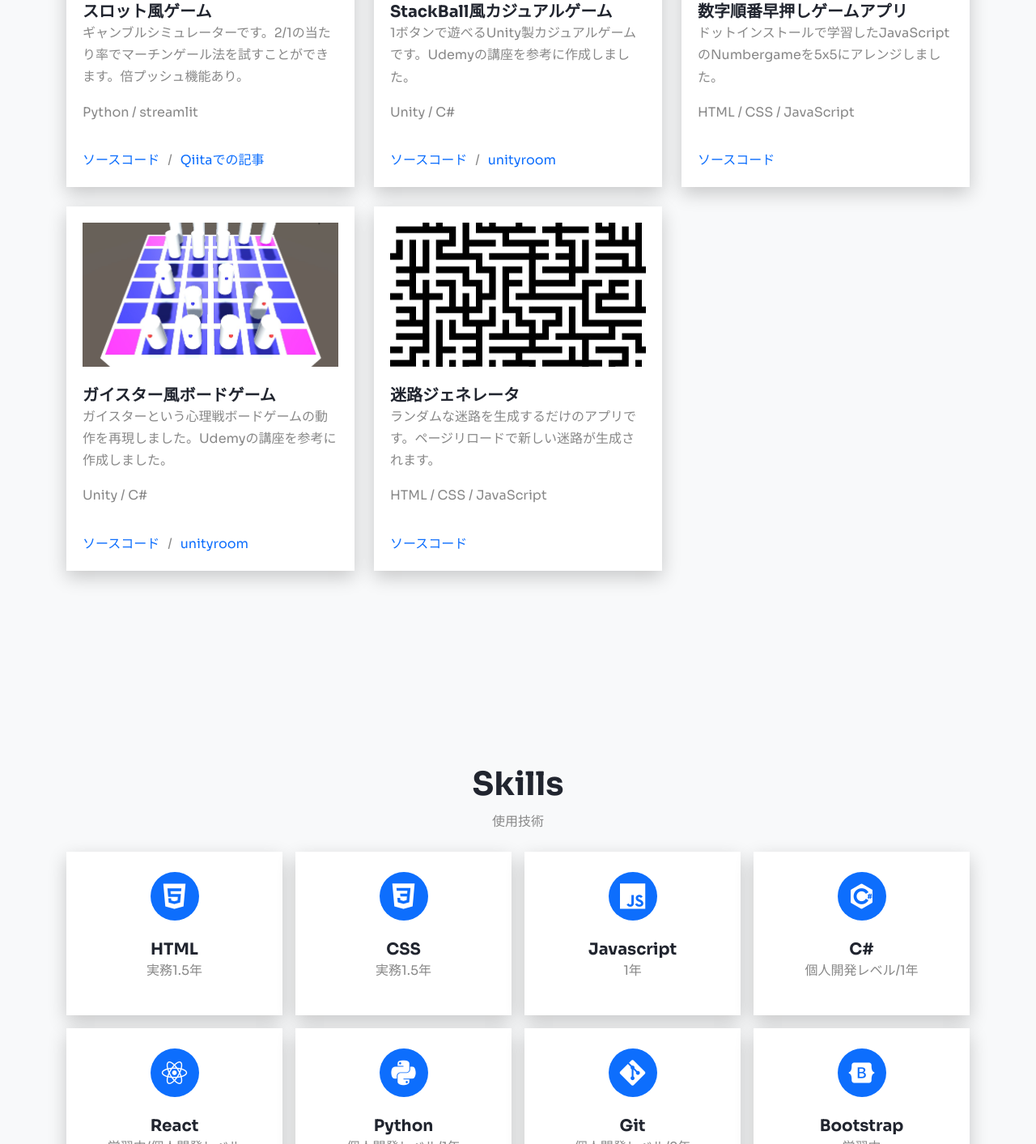
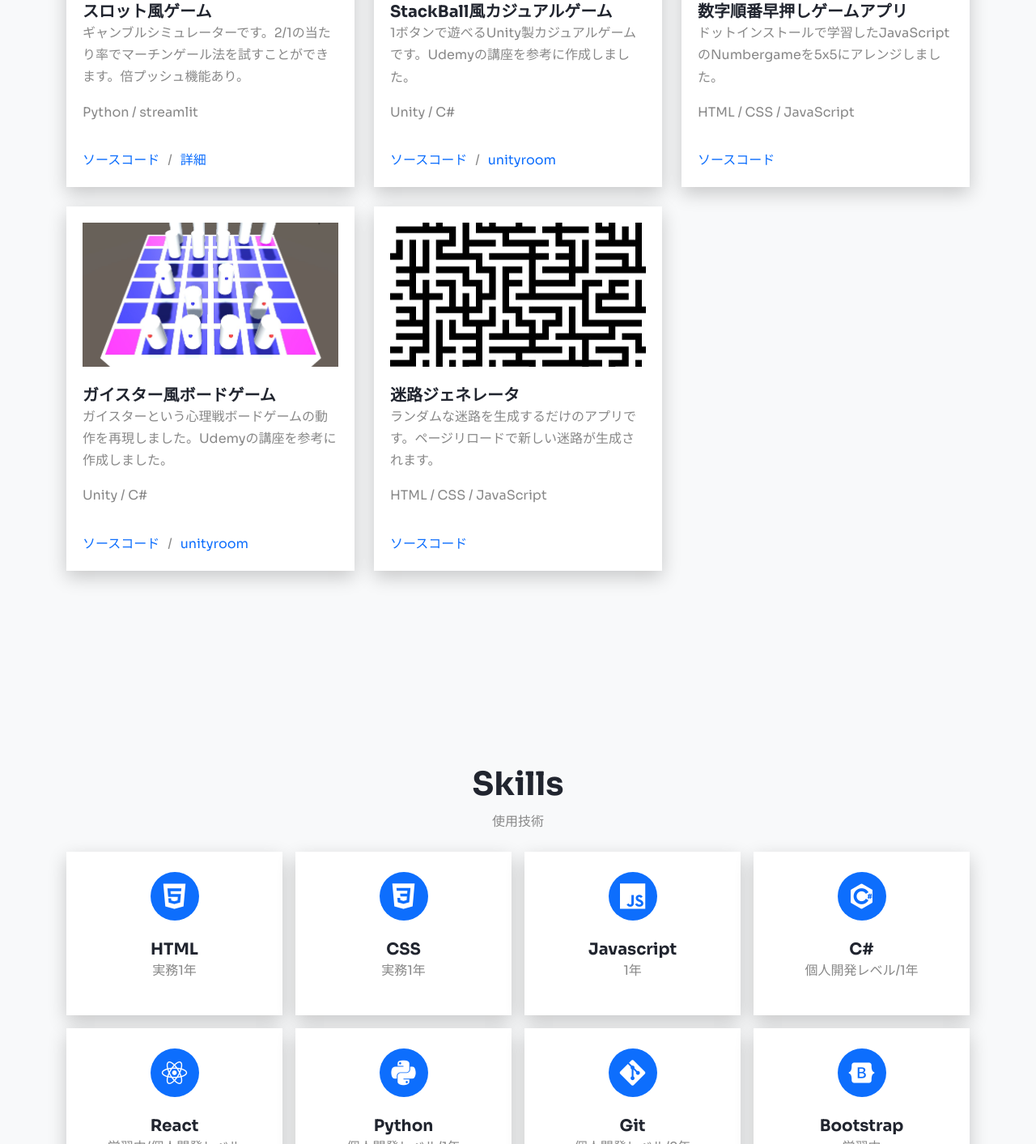
Before and after one commit to isikoro1/isikoro1site, a plain HTML site: page index.html in a window 1280 px wide. Shown: the part 2371-3784 px from the top of the page at 81% size. Drawn offline with nearby package versions, Linux system fonts and the light colour scheme.

Commit message:
テキストの変更

```diff
--- a/index.html
+++ b/index.html
@@ -123,9 +123,6 @@
                 <div class="col-md-10 pt-4 offset-md-1 px-5">
                     <h6 class="text-primary"></h6>
                     <h1>About Me</h1>
-                    <!-- <p>
-                        フロントエンド～バックエンドを勉強中です。
-                    </p> -->
                     <div class="feature d-flex mt-4">
                         <div>
                             <h5>前職</h5>
@@ -221,7 +218,7 @@
                             </a>
                             /
                             <a href="https://qiita.com/isikoro2345/items/7d58af404385916d838c" class="text-primary" target="_blank">
-                                Qiitaでの記事
+                                詳細
                             </a>
                         </div>
                     </div>
@@ -354,7 +351,7 @@
                             <i class="bx devicon-html5-plain" ></i>
                         </div>
                         <h5 class="mb-0 mt-4">HTML</h5>
-                        <p>実務1.5年</p>
+                        <p>実務1年</p>
                     </div>
                 </div>
                 <div class="col-lg-3 col-sm-6 text-center">
@@ -363,7 +360,7 @@
                             <i class="bx devicon-css3-plain" ></i>
                         </div>
                         <h5 class="mb-0 mt-4">CSS</h5>
-                        <p>実務1.5年</p>
+                        <p>実務1年</p>
                     </div>
                 </div>
                 <div class="col-lg-3 col-sm-6 text-center">
@@ -384,6 +381,7 @@
                         <p>個人開発レベル/1年</p>
                     </div>
                 </div>
+
                 <div class="col-lg-3 col-sm-6 text-center">
                     <div class="team-member card-effect">
                         <div class="iconbox">
```
